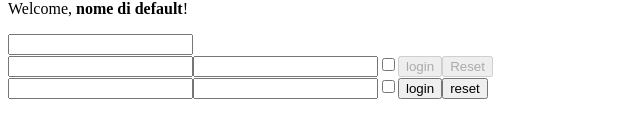
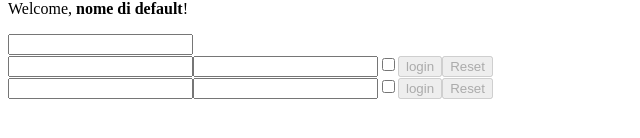
Before and after one commit to AlessandroOnnis/react-exercises, a React (Create React App) app: page / in a window 1280 px wide. Shown: the part 288-426 px from the top of the page, without its empty margins (0-640 px from the left). Built offline with nearby package versions, Linux system fonts and the light colour scheme.

Commit message:
chore: forms-05

```diff
--- a/src/App.js
+++ b/src/App.js
@@ -17,7 +17,7 @@ class App extends React.Component {
         <ClickTracker />
         <InteractiveWelcome />
         <Login onLogin={(x)=>{console.log(x)}} />
-        <UncontrolledLogin />
+        <UncontrolledLogin onLogin={(x)=>{console.log(x)}} />
       </div>
     )
   };
--- a/src/components/generalButton.js
+++ b/src/components/generalButton.js
@@ -2,6 +2,6 @@ import React from "react";
 
 export class GeneralButton extends React.Component {
     render() {
-        return <button onClick={this.props.evento} type={this.props.type} disabled={this.props.disabled}>{this.props.name}</button>
+        return <button name={this.props.name} onClick={this.props.evento} type={this.props.type} disabled={this.props.disabled}>{this.props.name}</button>
     }
 }
--- a/src/components/uncontrolledLogin.js
+++ b/src/components/uncontrolledLogin.js
@@ -1,31 +1,41 @@
-import React from "react";
+import React, { createRef } from 'react';
 import { GeneralButton } from "./generalButton";
 
 export class UncontrolledLogin extends React.Component{
+    _formRef = createRef();
+
+    infoUpdate = (e) => {
+        e.preventDefault()
+
+        const username = e.currentTarget.elements.username.value
+        const password = e.currentTarget.elements.password.value
+
+        this._formRef.current.elements.login.disabled = !username || !password
+        this._formRef.current.elements.Reset.disabled = !username || !password
+
+        //c'era un modo per selezionare direttamente il componente GeneralButton?
+    }
 
     formSubmit = (e)=>{
         e.preventDefault()
 
-        const username = e.target.elements.username.value
-        const password = e.target.elements.password.value
-        const checkbox = e.target.elements.checkbox.checked
-
-        console.log({
-            username,
-            password,
-            checkbox
-        })
+        const userInfo = {
+            username: e.target.elements.username.value,
+            password: e.target.elements.password.value,
+            checkbox: e.target.elements.checkbox.checked,
+        }
+        this.props.onLogin(userInfo)
     }
 
     render(){
         return(
-            <form onSubmit={this.formSubmit}>
+            <form ref={this._formRef} onChange={this.infoUpdate} onSubmit={this.formSubmit}>
                 <input name="username"></input>
                 <input name="password" type='password'></input>
                 <input name="checkbox" type='checkbox'></input>
 
-                <GeneralButton name="login" type="submit"/>
-                <GeneralButton name="reset" type="reset"/>
+                <GeneralButton name="login" type="submit" disabled={ true } />
+                <GeneralButton name="Reset" type="reset" disabled={ true } />
             </form>
         )
     }
```
